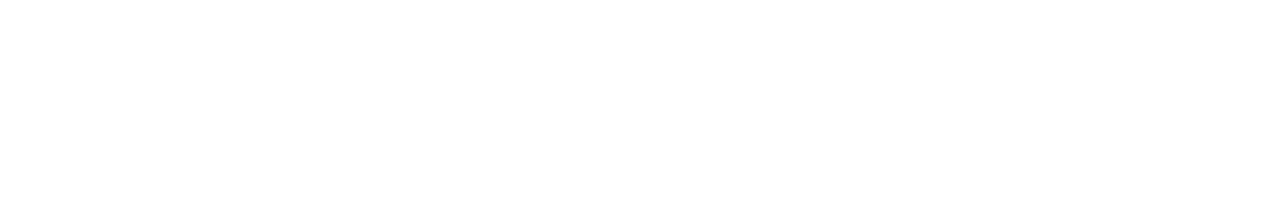
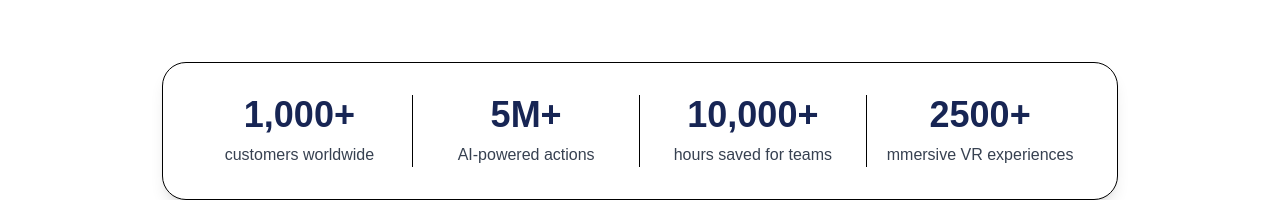
Before and after one commit to phantekzy/react-apex-saas, a React (Vite) app: page / in a window 1280 px wide. Shown: the part 574-797 px from the top of the page. Built offline with nearby package versions, Linux system fonts and the light colour scheme.

Commit message:
created a new container and added Numbers/Stats section to showcase users and achievements

```diff
--- a/src/components/section/Hero.tsx
+++ b/src/components/section/Hero.tsx
@@ -2,6 +2,7 @@
 import { Button } from "../shared/Button"
 import { Container } from "../shared/Container"
 import { Paragraph } from "../shared/Paragraph"
+import { Numbers } from "./Numbers"
 /* Hero Component */
 export const Hero = () => {
     /* Return section */
@@ -15,8 +16,9 @@
                 <span className="absolute right-4 bottom-12 w-24 h-24 rounded-3xl bg-primary blur-xl opacity-80 ">
                 </span>
             </div>
-            <div className="relative flex flex-col items-center text-center lg:text-left lg:py-8  lg:items-start lg:max-w-none max-w-3xl
-                                mx-auto lg:mx-0 lg:flex-1 lg:w-1/2">
+            <div className="relative flex flex-col items-center text-center lg:text-left lg:py-8
+                            lg:items-start lg:max-w-none max-w-3xl
+                            mx-auto lg:mx-0 lg:flex-1 lg:w-1/2">
                 <h1 className="text-heading-1 text-3xl  sm:text-4xl md:text-5xl xl:text-6xl font-bold">
                     Unlock Your Potential
                     <span
@@ -32,7 +34,8 @@
                     <div className="flex sm:flex-row flex-col gap-5 w-full">
                         <form action="#" className="py-1 pl-6 w-full pr-1 flex gap-3 items-center text-heading-3
                                                     shadow-lg shadow-box-shadow border border-box-border bg-box-bg
-                                                    rounded-full ease-linear focus-within:bg-body focus-within:border-primary">
+                                                    rounded-full ease-linear focus-within:bg-body
+                                                    focus-within:border-primary">
                             <span className="min-w-max pr-2 border-r border-box-border">
                                 <svg
                                     xmlns="http://www.w3.org/2000/svg"
@@ -46,7 +49,11 @@
                                     <path
                                         strokeLinecap="round"
                                         strokeLinejoin="round"
-                                        d="M21.75 9v.906a2.25 2.25 0 01-1.183 1.981l-6.478 3.488M2.25 9v.906a2.25 2.25 0 001.183 1.981l6.478 3.488m8.839 2.51l-4.66-2.51m0 0l-1.023-.55a2.25 2.25 0 00-2.134 0l-1.022.55m0 0l-4.661 2.51m16.5 1.615a2.25 2.25 0 01-2.25 2.25h-15a2.25 2.25 0 01-2.25-2.25V8.844a2.25 2.25 0 011.183-1.98l7.5-4.04a2.25 2.25 0 012.134 0l7.5 4.04a2.25 2.25 0 011.183 1.98V19.5z"
+                                        d="M21.75 9v.906a2.25 2.25 0 01-1.183 1.981l-6.478 3.488M2.25 9v.906a2.25 2.25
+                                        0 001.183 1.981l6.478 3.488m8.839 2.51l-4.66-2.51m0 0l-1.023-.55a2.25 2.25 0
+                                        00-2.134 0l-1.022.55m0 0l-4.661 2.51m16.5 1.615a2.25 2.25 0 01-2.25
+                                        2.25h-15a2.25 2.25 0 01-2.25-2.25V8.844a2.25 2.25 0 011.183-1.98l7.5-4.04a2.25
+                                        2.25 0 012.134 0l7.5 4.04a2.25 2.25 0 011.183 1.98V19.5z"
                                     />
                                 </svg>
                             </span>
@@ -65,11 +72,13 @@
             {/* Image section */}
             <div className="flex flex-1 lg:w-1/2 lg:h-auto relative lg:max-w-none lg:mx-0 mx-auto max-w-3xl ">
                 <img className="lg:absolute lg:w-full lg:h-full rounded-3xl object-cover lg:max-h-none max-h-96"
-                    src="https://images.pexels.com/photos/8728380/pexels-photo-8728380.jpeg?auto=compress&cs=tinysrgb&w=1600"
+                    src="https://images.pexels.com/photos/8728380/pexels-photo-8728380.jpeg?auto=compress
+                    &cs=tinysrgb&w=1600"
                     width={2350}
                     height={2359}
                 />
             </div>
         </Container>
+        <Numbers></Numbers>
     </section>
 }
--- /dev/null
+++ b/src/components/section/Numbers.tsx
@@ -0,0 +1,35 @@
+/* Import section */
+import { Container } from "../shared/Container"
+/* Numbers component */
+export const Numbers = () => {
+    return (
+        <section className="relative mt-12 md:mt-16 ">
+            <Container className="flex justify-center items-center">
+                {/* First section */}
+                <div className="mx-auto lg:mx-0 p-5 sm:p-6 sm:py-8 max-w-5xl rounded-3xl bg-box-bg border border-box-border shadow-lg
+                                shadow-box-shadow md:divide-x divide-box-border grid grid-cols-2 md:grid-cols-4">
+                    <div className="text-center px-5 ">
+                        <h2 className="font-semibold text-xl sm:text-2xl md:text-4xl text-heading-1">1,000+</h2>
+                        <p className="mt-2 text-heading-3">customers worldwide</p>
+                    </div>
+
+                    <div className="text-center px-5 ">
+                        <h2 className="font-semibold text-xl sm:text-2xl md:text-4xl text-heading-1">5M+</h2>
+                        <p className="mt-2 text-heading-3">AI-powered actions </p>
+                    </div>
+
+                    <div className="text-center px-5 ">
+                        <h2 className="font-semibold text-xl sm:text-2xl md:text-4xl text-heading-1">10,000+</h2>
+                        <p className="mt-2 text-heading-3">hours saved for teams</p>
+                    </div>
+
+                    <div className="text-center px-5 ">
+                        <h2 className="font-semibold text-xl sm:text-2xl md:text-4xl text-heading-1">2500+</h2>
+                        <p className="mt-2 text-heading-3">mmersive VR experiences </p>
+                    </div>
+                </div>
+
+            </Container>
+        </section>
+    )
+}
--- a/src/components/shared/BtnLink.tsx
+++ b/src/components/shared/BtnLink.tsx
@@ -11,7 +11,8 @@
     return (
         <a
             href={href}
-            className={`px-6 py-3 rounded-full outline-none relative overflow-hidden border dark:bg-violet-600 cursor-pointer
+            className={`px-6 py-3 rounded-full outline-none relative overflow-hidden border
+            dark:bg-violet-600 cursor-pointer
             ${className}`}
 
         >
--- a/src/components/shared/Container.tsx
+++ b/src/components/shared/Container.tsx
@@ -1,9 +1,9 @@
-
+/* Container interface */
 interface ContainerProps {
     children: React.ReactNode;
     className?: string;
 }
-
+/* Container component */
 export const Container = ({ children, className = "" }: ContainerProps) => {
     /* Return section */
     return (
```
Also changed, not shown: src/store/ThemeStore.ts (+4 -3 lines).
